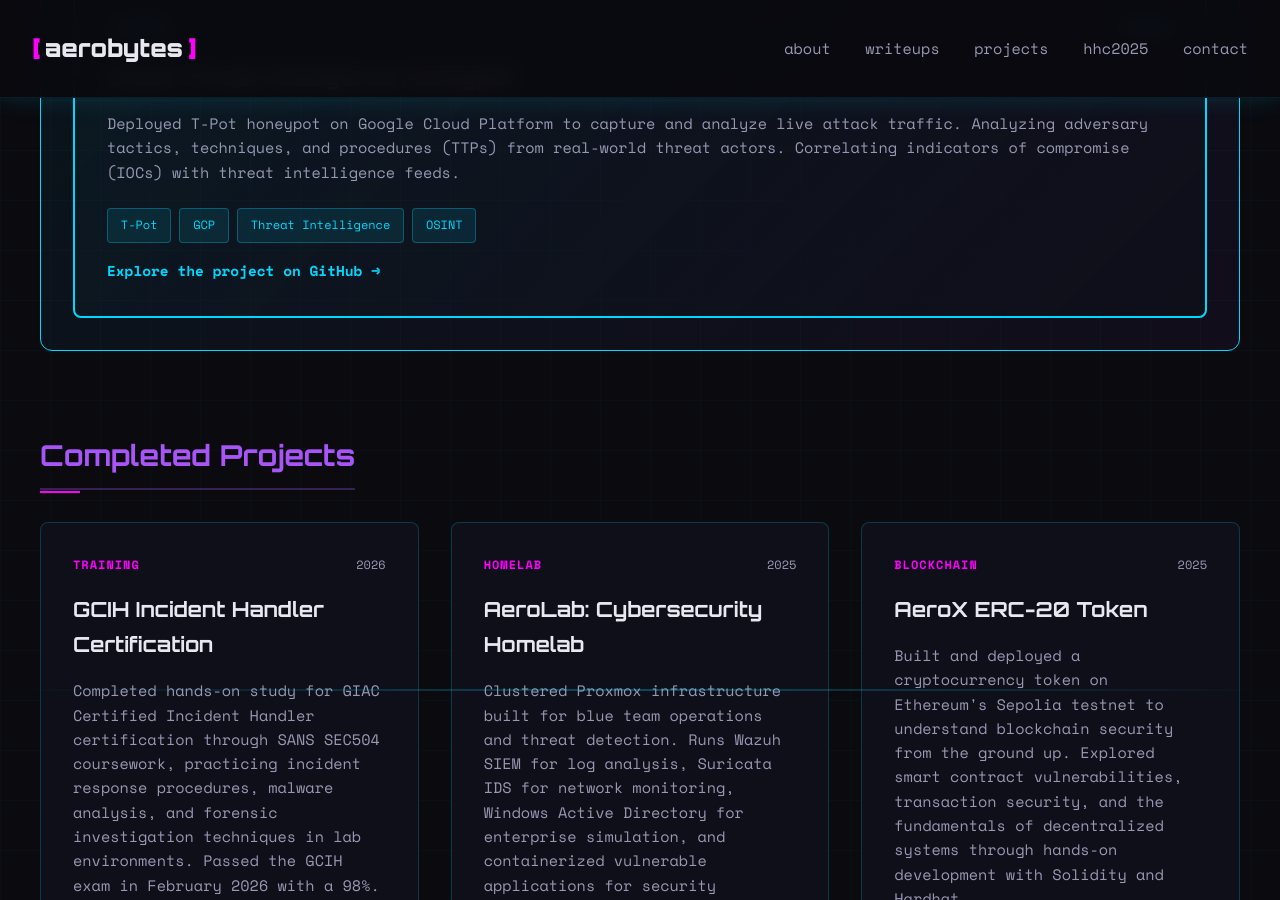
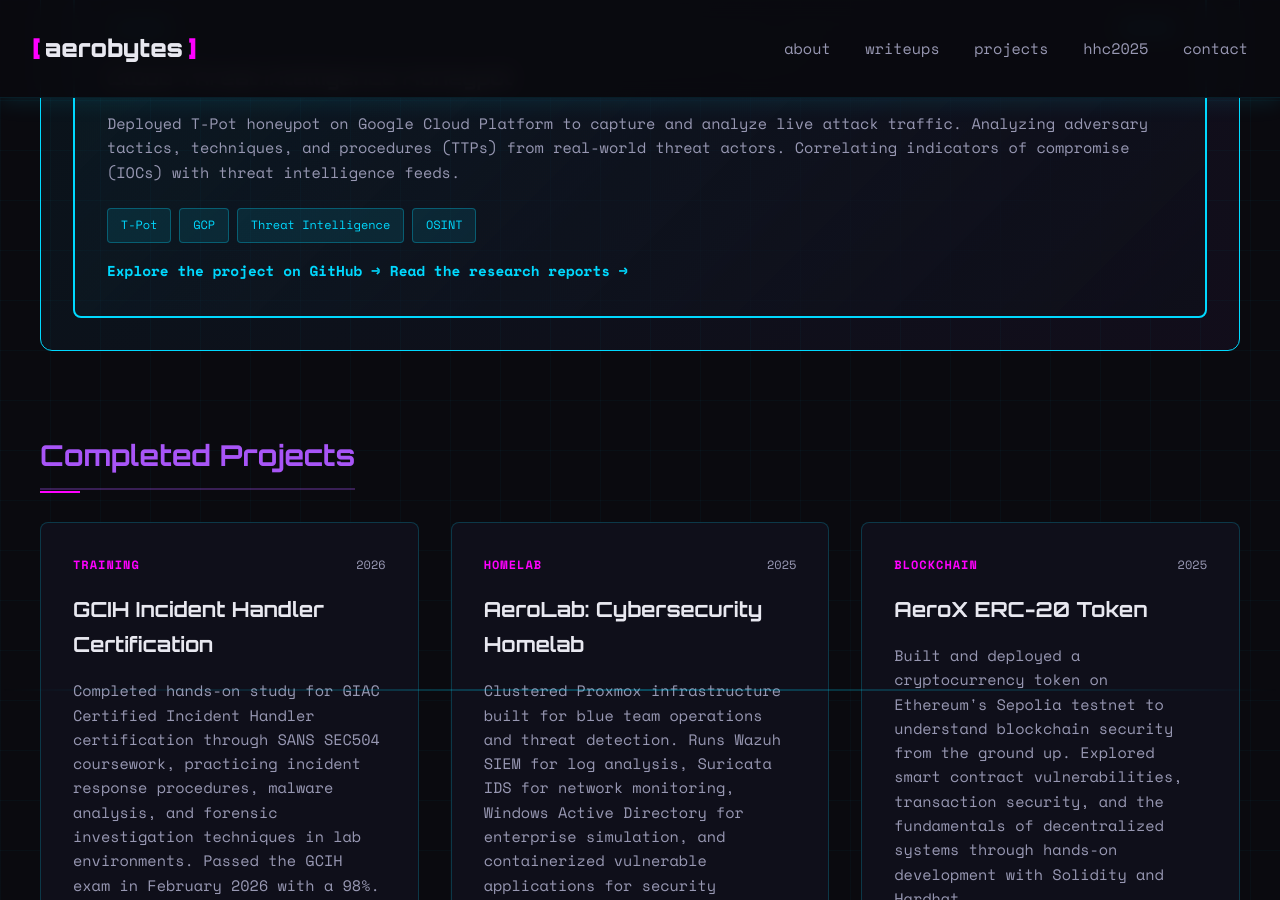
Before and after one commit to Aeronique/aerobytes-site, a Jekyll site: the page built from projects.html, in a window 1280 px wide and 900 px high, scrolled down 577 px. Built offline with Jekyll 4.4.1, drawn with Linux system fonts in a browser that asks for light colours.

Commit message:
Update projects.html

```diff
--- a/projects.html
+++ b/projects.html
@@ -36,6 +36,7 @@ permalink: /projects/
                         <span class="tag">OSINT</span>
                     </div>
 					<a href="https://github.com/Aeronique/honeypot-threat-research" class="card-link">Explore the project on GitHub →</a>
+					<a href="/honeypot-threat-research/" class="card-link">Read the research reports →</a>
                 </div>
             </div>
         </div>
```
